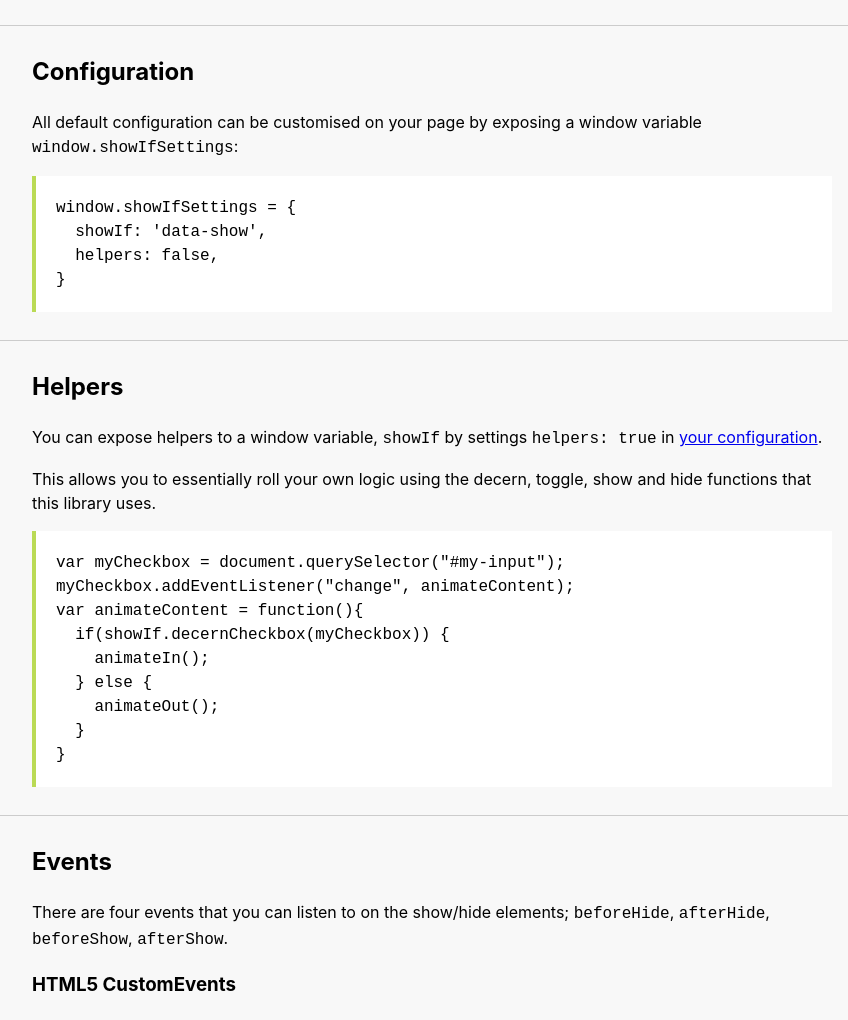
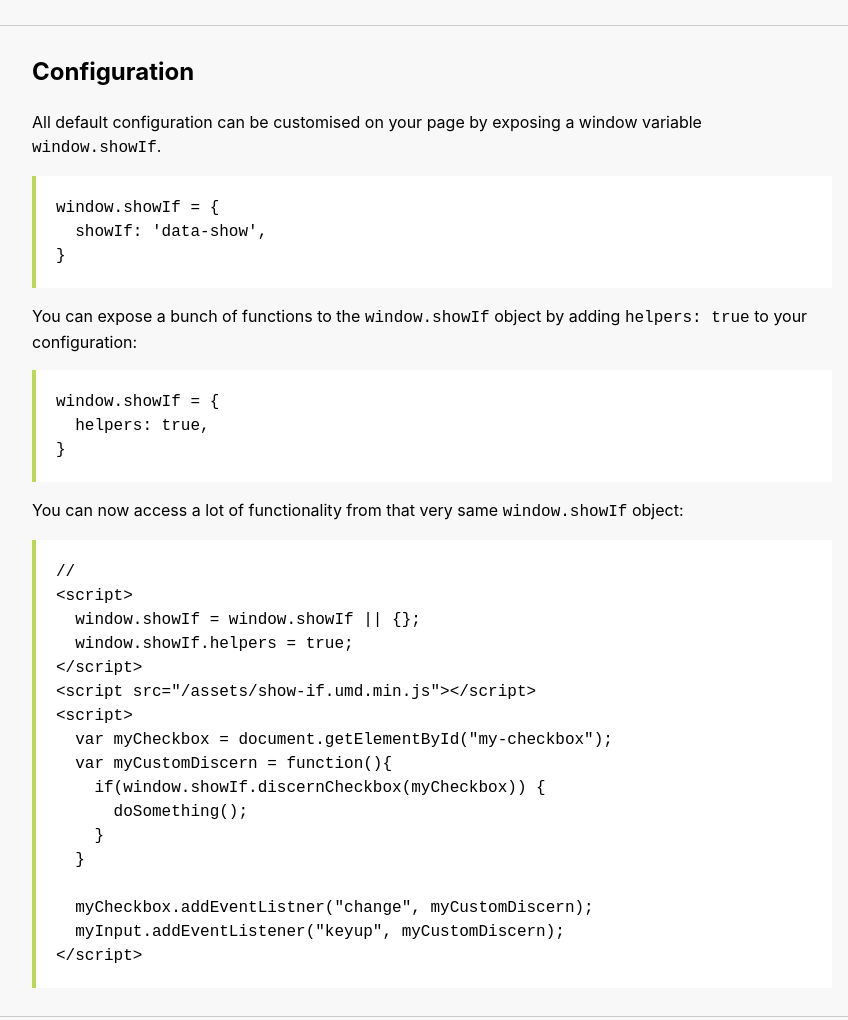
Before and after one commit to dbaines/show-if, a website built with webpack: page dist/index.html in a window 1280 px wide. Shown: the part 5914-6934 px from the top of the page, without its empty margins (208-1056 px from the left). Built offline with nearby package versions, Linux system fonts and the light colour scheme.

Commit message:
Updated docs for helpers

```diff
--- a/src/show-if.js
+++ b/src/show-if.js
@@ -2,7 +2,6 @@ import { version } from '../package.json';
 import { settings } from './lib/settings';
 import bindAll from './lib/bindings/bind-all';
 import exposeHelpers from './lib/expose-helpers';
-
 
 /*!
  * ShowIf is used to show/hide elements based
@@ -22,14 +21,6 @@ import exposeHelpers from './lib/expose-helpers';
     settings: settings,
   }
 
-  // =========================================================================
-  // Bind event listeners to inputs and show/hide on page load
-  // =========================================================================
-
-  // =========================================================================
-  // Initialise
-  // =========================================================================
-
   showIf.init = function(){
 
     // Expose helpers to the window for more advanced usage
@@ -45,7 +36,10 @@ import exposeHelpers from './lib/expose-helpers';
 
   // Initialise if running in the browser
   if(typeof(window) !== "undefined") {
-    showIf.init();
+    window.addEventListener("DOMContentLoaded", showIf.init);
+    window.addEventListener("DOMCOntentLoaded", function(){
+      debugger;
+    });
   }
 
   return showIf;
```
Also changed, not shown: dist/index.html, dist/show-if.umd.js, dist/show-if.umd.min.js.
